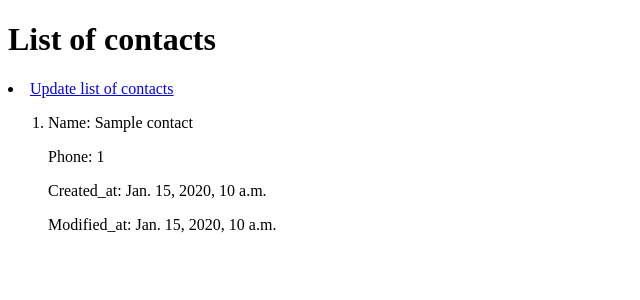
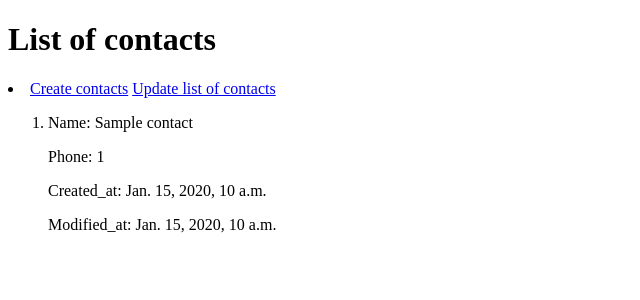
Before and after one commit to hillel-i-python-pro-i-2023-06-23/homework__dmytro_fedin__10_django, a Django app: template apps/templates/contacts/contact_list.html in a window 1280 px wide. Shown: the top 300 px of the page, without its empty margins (0-640 px from the left). Run offline with Django 4.2, Linux system fonts and the light colour scheme; the template is opened without the code that fills it: most values are stand-ins (such as "Sample title", 1, 10 or a date in 2020).

Commit message:
Links text adopted

```diff
--- a/apps/templates/_helpers/_header.html
+++ b/apps/templates/_helpers/_header.html
@@ -16,6 +16,7 @@
         {% if view_name == "generator" %}
             <a href="{% url 'generator:value' %}">Reset list of generated users</a>
         {% else %}
+            <a href="{% url 'contacts:contacts_list' %}">Create contacts</a>
             <a href="{% url 'contacts:contacts_list' %}">Update list of contacts</a>
         {% endif %}
     </li>
```
